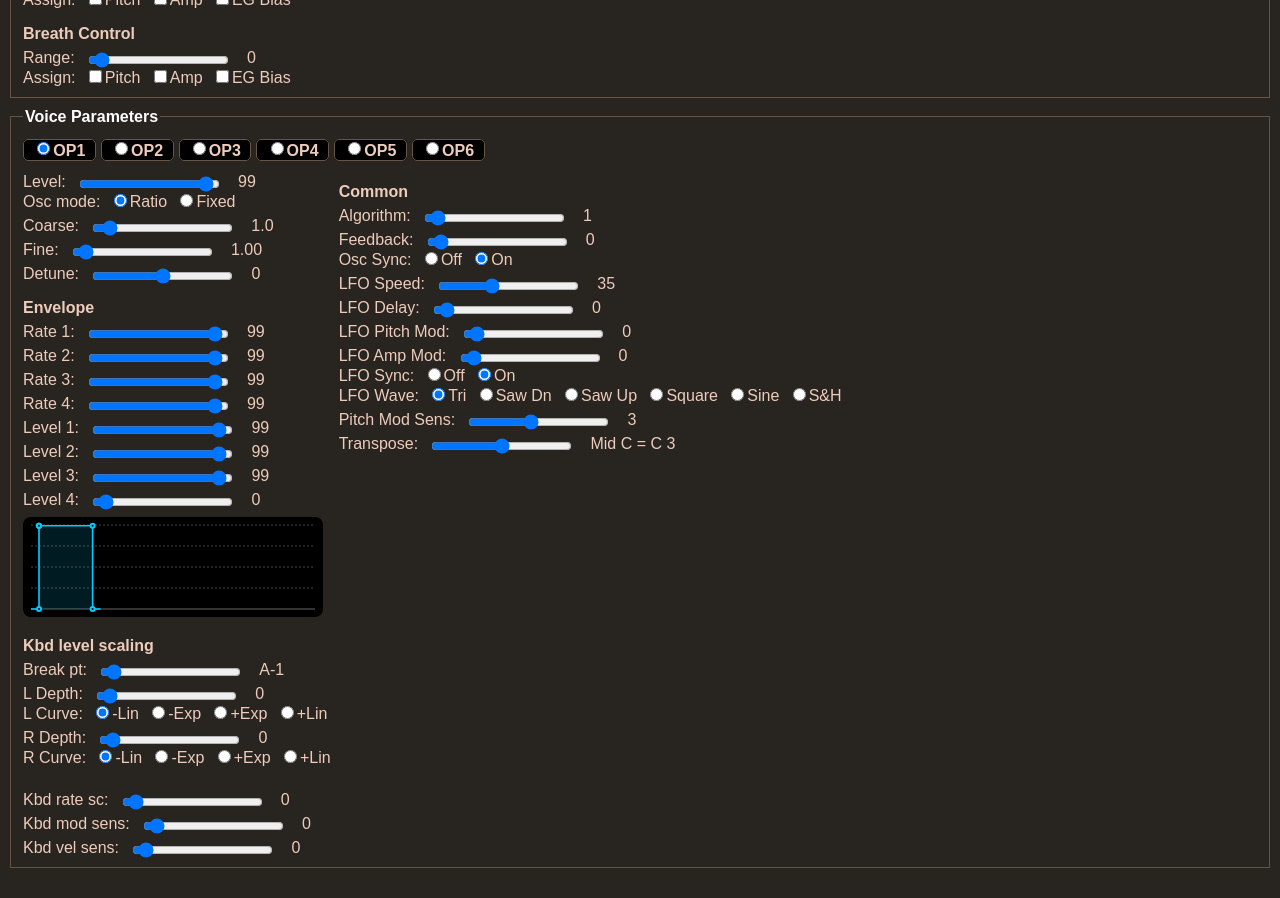
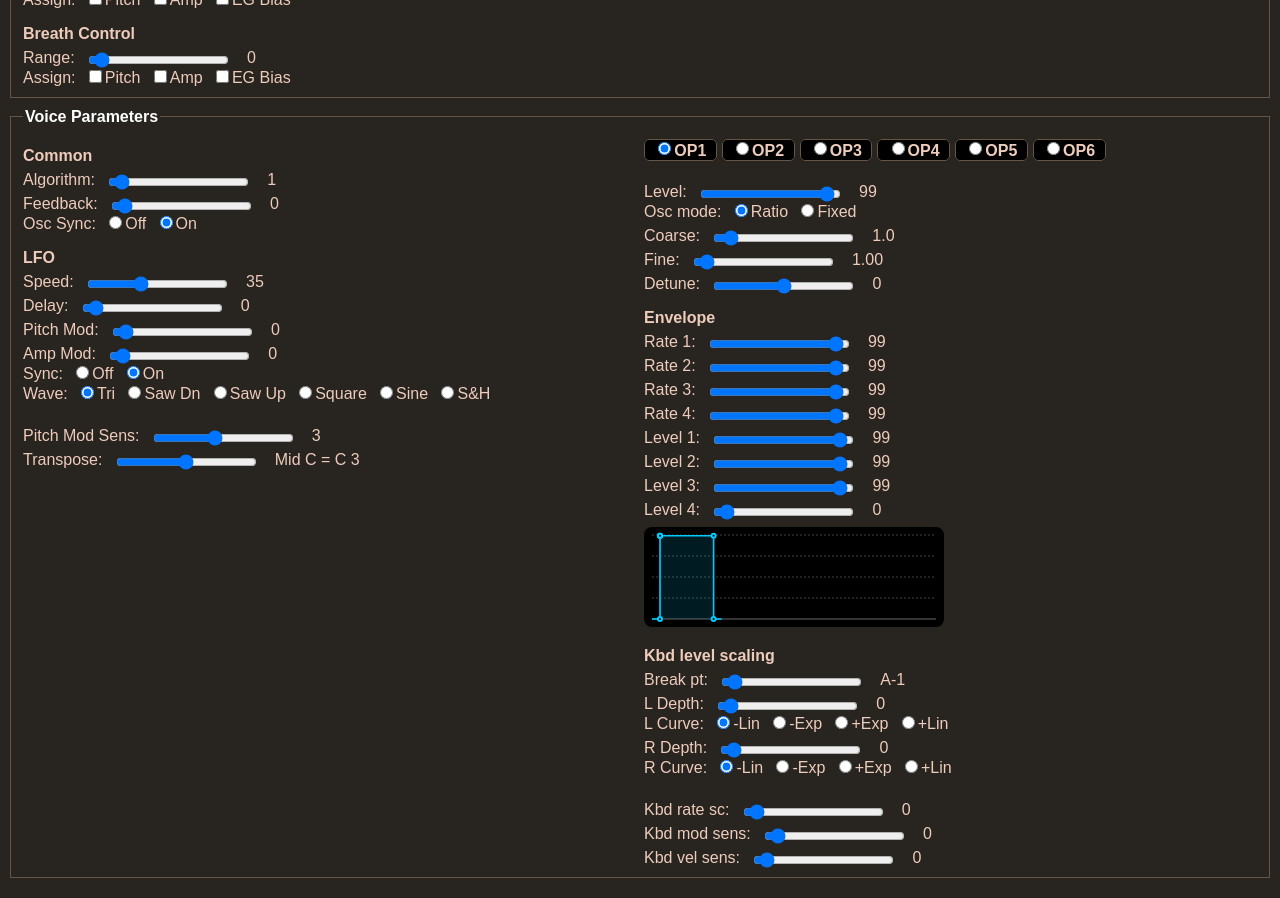
Before and after one commit to Ahlzen/DXEdit, a React (Vite) app: page / in a window 1280 px wide. Shown: the part 720-1618 px from the top of the page. Built offline with nearby package versions, Linux system fonts and the light colour scheme.

Commit message:
Minor layout cleanup (Voice Parameters).

```diff
--- a/src/components/App.css
+++ b/src/components/App.css
@@ -59,18 +59,14 @@ input[type="range"] {
   font-weight: bold;
   margin-bottom: 0;
   margin-top: 1em;
-  /* border-top: 1px solid #432; */
 }
 
 .opSelectors { margin-top: 0.5em; margin-bottom: 0.5em;}
-.opSelectors input[type="radio"] {
-  border: 1px solid green;
-  color: red;
-}
 .opSelectors label {
   font-weight: bold;
   margin-right: 0.3em;
   padding: 0.1em 0.6em 0.1em 0;
+  margin-bottom: 2em;
   background-color: black;
   border: 1px solid #654;
   border-radius: 5px;
@@ -81,6 +77,9 @@ input[type="range"] {
   flex-direction: row;
   gap: 0.5em;
 }
+.voiceEditor > div {
+  width: 50%;
+}
 
 .envGraph {
   margin-top: 0.5em;
--- a/src/components/App.tsx
+++ b/src/components/App.tsx
@@ -185,26 +185,11 @@ export default function App()
     <fieldset className='panel'>
       <legend>Voice Parameters</legend>
 
-      <div className="opSelectors">
-      {['op1','op2','op3','op4','op5','op6'].map(function (o,i) {
-        return (
-          <label key={o}>
-          <input type="radio" value={o} name="op"
-            defaultChecked={currentOp === o}
-            onChange={() => setCurrentOp(o as opNumber)}/>
-          OP{i+1}
-        </label>
-        );
-      })}
-      </div>
+
 
       <div className="voiceEditor">
 
-        <div className='opsEditor'>
 
-          <OpEditor op={currentOp} data={voiceParams}
-            onValueChanged={handleOpParamChanged} />
-        </div>
 
         <div className='commonEditor'>
           <h3>Common</h3>
@@ -224,36 +209,40 @@ export default function App()
             options={{ 0: "Off", 1: "On" }}
             selectedValue={voiceParams.getValue('Oscillator Sync')}
             onValueChanged={(v) => handleVoiceParamChanged('Oscillator Sync', v)} />
+
+          <h3>LFO</h3>
           <Slider
-            title="LFO Speed:"
+            title="Speed:"
             selectedValue={voiceParams.getValue('LFO Speed')}
             maxValue={99}
             onValueChanged={(v) => handleVoiceParamChanged('LFO Speed', v)} />
           <Slider
-            title="LFO Delay:"
+            title="Delay:"
             selectedValue={voiceParams.getValue('LFO Delay')}
             maxValue={99}
             onValueChanged={(v) => handleVoiceParamChanged('LFO Delay', v)} />
           <Slider
-            title="LFO Pitch Mod:"
+            title="Pitch Mod:"
             selectedValue={voiceParams.getValue('LFO Pitch Mod Depth')}
             maxValue={99}
             onValueChanged={(v) => handleVoiceParamChanged('LFO Pitch Mod Depth', v)} />
           <Slider
-            title="LFO Amp Mod:"
+            title="Amp Mod:"
             selectedValue={voiceParams.getValue('LFO Amp Mod Depth')}
             maxValue={99}
             onValueChanged={(v) => handleVoiceParamChanged('LFO Amp Mod Depth', v)} />
           <RadioGroup
-            title="LFO Sync:"
+            title="Sync:"
             options={{ 0: "Off", 1: "On" }}
             selectedValue={voiceParams.getValue('LFO Sync')}
             onValueChanged={(v) => handleVoiceParamChanged('LFO Sync', v)} />
           <RadioGroup
-            title="LFO Wave:"
+            title="Wave:"
             options={{ 0: "Tri", 1: "Saw Dn", 2: "Saw Up", 3: "Square", 4: "Sine", 5: "S&H" }}
             selectedValue={voiceParams.getValue('LFO Waveform')}
             onValueChanged={(v) => handleVoiceParamChanged('LFO Waveform', v)} />
+
+          <br/>
           <Slider
             title="Pitch Mod Sens:"
             selectedValue={voiceParams.getValue('Pitch Mod Sensitivity')}
@@ -265,6 +254,27 @@ export default function App()
             maxValue={48}
             onValueChanged={(v) => handleVoiceParamChanged('Transpose', v)}
             valueFormatter={formatTranspose} />
+        </div>
+
+        <div className='opsEditor'>
+
+        <div className="opSelectors">
+          {['op1','op2','op3','op4','op5','op6'].map(function (o,i) {
+            return (
+              <div style={{display:'inline-block', marginBottom:'0.6em'}}>
+                <label key={o}>
+                <input type="radio" value={o} name="op"
+                  defaultChecked={currentOp === o}
+                  onChange={() => setCurrentOp(o as opNumber)}/>
+                OP{i+1}
+                </label>
+              </div>
+            );
+          })}
+          </div>
+
+          <OpEditor op={currentOp} data={voiceParams}
+            onValueChanged={handleOpParamChanged} />
         </div>
 
       </div>
```
